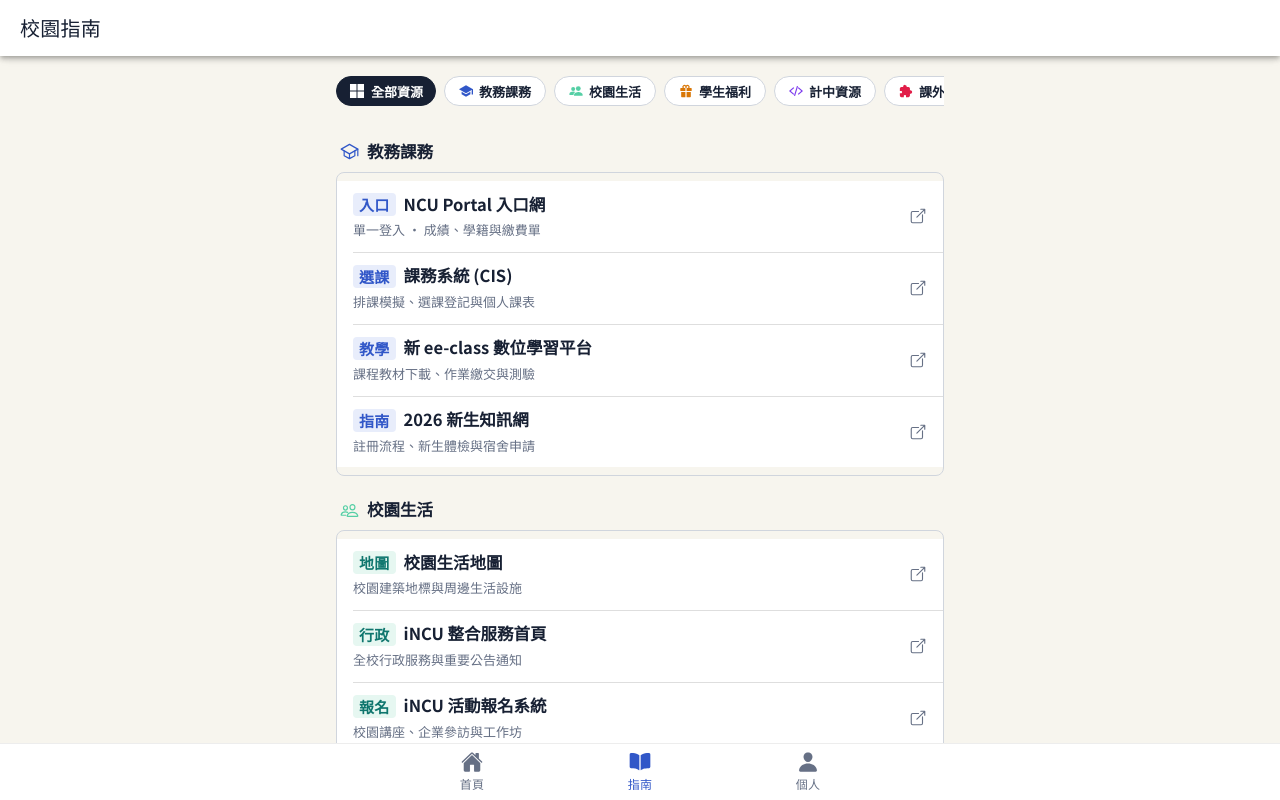
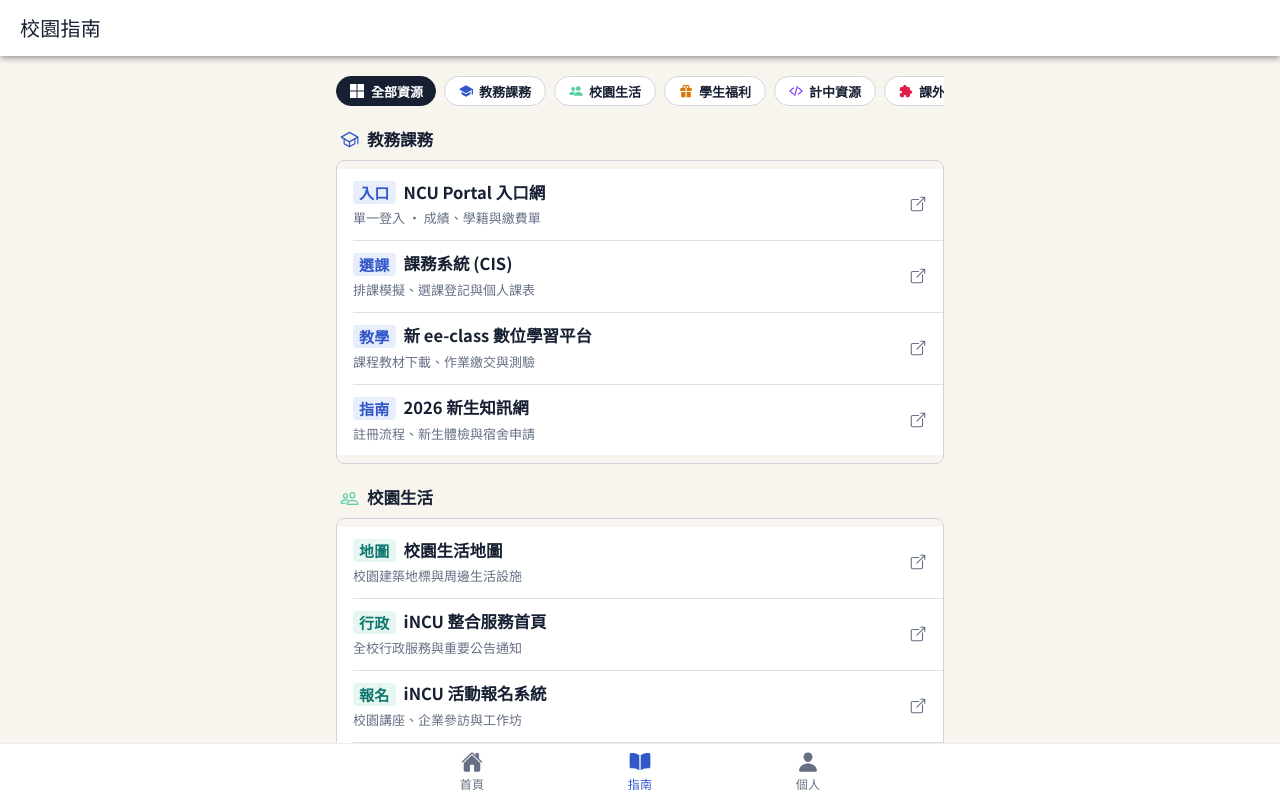
Before and after one commit to NCUIM/NCUIM.github.io, a React (Vite) app: page /guide in a window 1280 px wide. Built offline with nearby package versions, Linux system fonts and the light colour scheme.

Commit message:
style(ui): polish guide filter chips scrollbar and spacing
1. Add .guide-chips-scroll utility in variables.css with thin scrollbar styling.
2. Update GuideFilterChips wrapper with touch scroll support and tighter padding.

```diff
--- a/src/pages/GuidePage.tsx
+++ b/src/pages/GuidePage.tsx
@@ -228,14 +228,14 @@ const GuideFilterChips = ({
   <div
     role="tablist"
     aria-label="資源類別篩選"
+    className="guide-chips-scroll"
     style={{
       display: "flex",
       gap: 8,
       overflowX: "auto",
-      paddingBottom: 16,
-      marginBottom: 20,
-      scrollbarWidth: "none",
-      msOverflowStyle: "none",
+      paddingBottom: 8,
+      marginBottom: 16,
+      WebkitOverflowScrolling: "touch",
     }}
   >
     {FILTER_TABS.map((tab) => {
--- a/src/theme/variables.css
+++ b/src/theme/variables.css
@@ -486,6 +486,20 @@ ion-segment.duty-lottery-segment ion-segment-button {
 .guide-filter-chip-label {
   display: inline-flex;
 }
+.guide-chips-scroll {
+  scrollbar-width: thin;
+  scrollbar-color: var(--ncu-border) transparent;
+}
+.guide-chips-scroll::-webkit-scrollbar {
+  height: 5px;
+}
+.guide-chips-scroll::-webkit-scrollbar-track {
+  background: transparent;
+}
+.guide-chips-scroll::-webkit-scrollbar-thumb {
+  background-color: var(--ncu-border);
+  border-radius: 999px;
+}
 .scrollbar-hide {
   scrollbar-width: none;
 }
```
